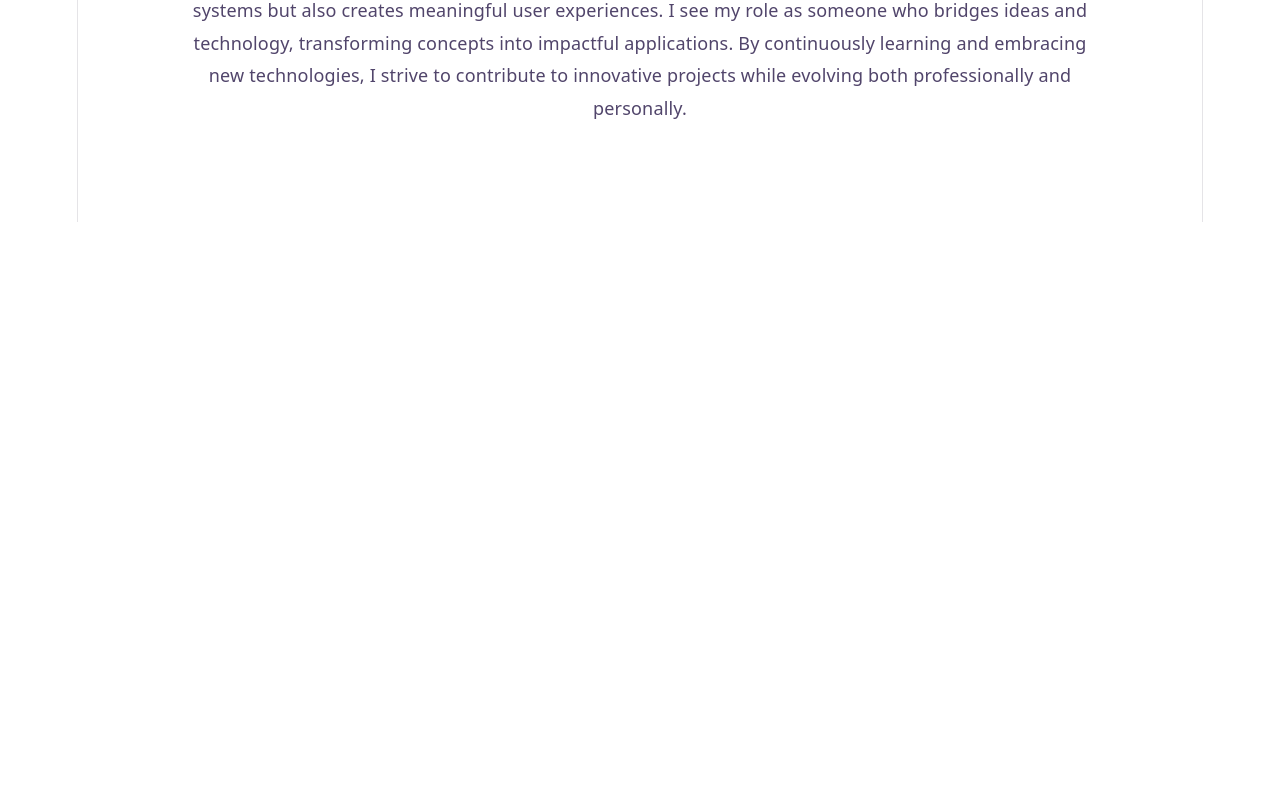
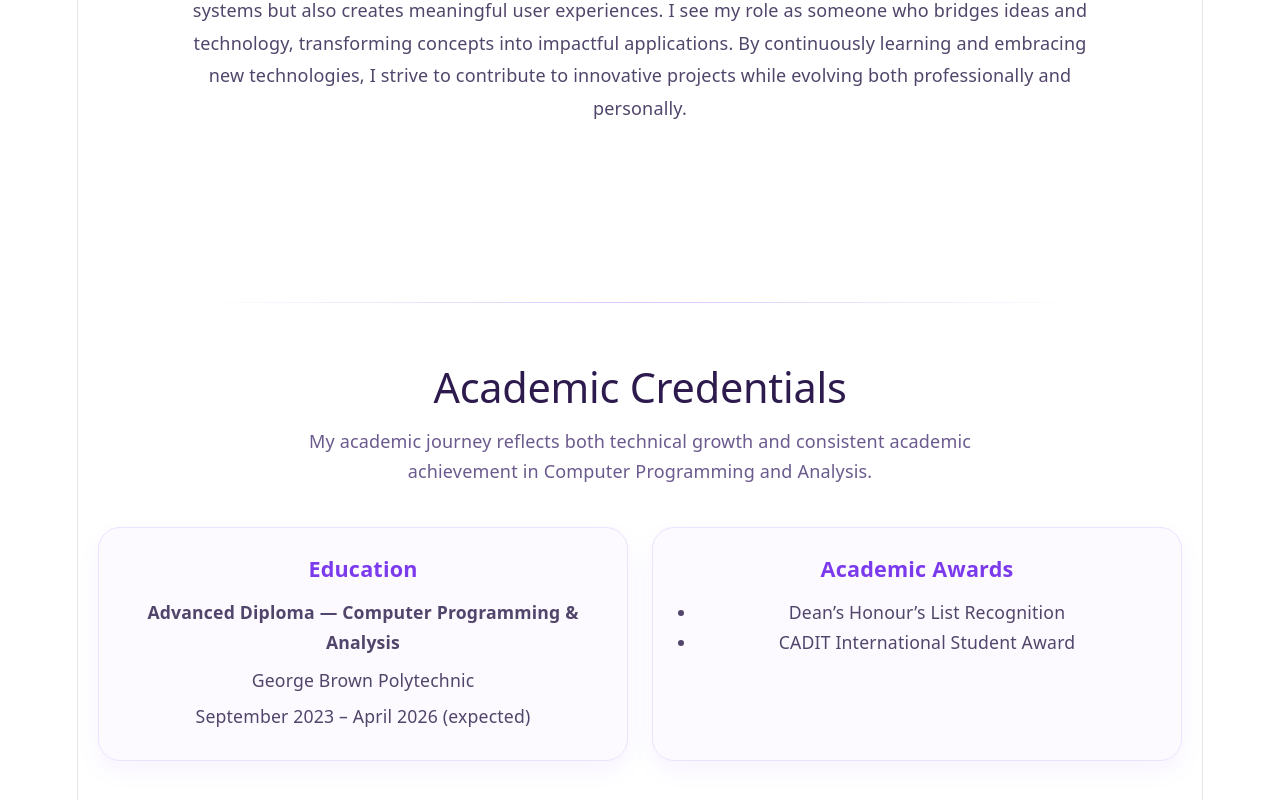
Before and after one commit to kashfimehbuba77/Portfolio, a React app: page / in a window 1280 px wide. Shown: the part 1276-2076 px from the top of the page. Before the commit the page ends 1498 px from the top, so only its background shows below. Built offline with nearby package versions, Linux system fonts and the light colour scheme; the HTML template or start-up script is replaced by a standard one.

Commit message:
Adding Academic Credentials section

```diff
--- a/src/App.jsx
+++ b/src/App.jsx
@@ -1,11 +1,13 @@
 import PersonalData from "./components/PersonalData";
 import CareerGoal from "./components/CareerGoal";
+import AcademicCredentials from "./components/AcademicCredentials";
 
 function App() {
   return (
     <>
       <PersonalData />
       <CareerGoal />
+      <AcademicCredentials />
     </>
   );
 }
--- /dev/null
+++ b/src/components/AcademicCredentials.css
@@ -0,0 +1,105 @@
+.academic-credentials {
+  background: #ffffff;
+  padding: 80px 20px;
+  box-sizing: border-box;
+}
+
+.section-divider {
+  width: 82%;
+  max-width: 1100px;
+  height: 1px;
+  margin: 0 auto 60px;
+  background: linear-gradient(to right, transparent, #d9c7ff, transparent);
+}
+
+.academic-container {
+  max-width: 1100px;
+  margin: 0 auto;
+}
+
+.academic-container h2 {
+  font-size: 2.3rem;
+  color: #2d1b4e;
+  text-align: center;
+  margin: 0 0 14px;
+}
+
+.academic-intro {
+  max-width: 760px;
+  margin: 0 auto 40px;
+  text-align: center;
+  color: #6b5a8e;
+  font-size: 1rem;
+  line-height: 1.7;
+}
+
+.credentials-grid {
+  display: grid;
+  grid-template-columns: repeat(2, minmax(280px, 1fr));
+  gap: 24px;
+}
+
+.credential-card {
+  background: #fcfaff;
+  border: 1px solid #ece3ff;
+  border-radius: 22px;
+  padding: 28px 24px;
+  box-shadow: 0 10px 24px rgba(124, 58, 237, 0.06);
+}
+
+.credential-card h3 {
+  margin: 0 0 16px;
+  font-size: 1.2rem;
+  color: #7c3aed;
+}
+
+.credential-title {
+  font-size: 1.05rem;
+  font-weight: 600;
+  color: #2d1b4e;
+  margin: 0 0 8px;
+}
+
+.credential-subtitle {
+  font-size: 1rem;
+  color: #51456b;
+  margin: 0 0 6px;
+}
+
+.credential-detail,
+.credential-card p,
+.credential-card li {
+  color: #51456b;
+  font-size: 0.98rem;
+  line-height: 1.7;
+}
+
+.credential-card ul {
+  margin: 0;
+  padding-left: 20px;
+}
+
+.status-note {
+  color: #7c3aed;
+  font-weight: 500;
+}
+
+.transcript-note {
+  margin-top: 10px;
+  font-size: 0.92rem;
+  color: #7a6b98;
+}
+
+@media (max-width: 768px) {
+  .academic-credentials {
+    padding: 60px 16px;
+  }
+
+  .credentials-grid {
+    grid-template-columns: 1fr;
+  }
+
+  .academic-container h2 {
+    font-size: 2rem;
+  }
+}
--- /dev/null
+++ b/src/components/AcademicCredentials.jsx
@@ -0,0 +1,62 @@
+import React from "react";
+import "./AcademicCredentials.css";
+
+const AcademicCredentials = () => {
+  return (
+    <section className="academic-credentials">
+      <div className="section-divider"></div>
+
+      <div className="academic-container">
+        <h2>Academic Credentials</h2>
+        <p className="academic-intro">
+          My academic journey reflects both technical growth and consistent
+          academic achievement in Computer Programming and Analysis.
+        </p>
+
+        <div className="credentials-grid">
+          <div className="credential-card">
+            <h3>Education</h3>
+            <p className="credential-title">
+              Advanced Diploma — Computer Programming &amp; Analysis
+            </p>
+            <p className="credential-subtitle">
+              George Brown Polytechnic
+            </p>
+            <p className="credential-detail">
+              September 2023 – April 2026 (expected)
+            </p>
+          </div>
+
+          <div className="credential-card">
+            <h3>Academic Awards</h3>
+            <ul>
+              <li>Dean’s Honour’s List Recognition</li>
+              <li>CADIT International Student Award</li>
+            </ul>
+          </div>
+
+          {/* <div className="credential-card">
+            <h3>Certificates / Degrees</h3>
+            <p>
+              Advanced Diploma in Computer Programming &amp; Analysis
+              <span className="status-note"> (in progress)</span>
+            </p>
+          </div> */}
+
+          {/* <div className="credential-card">
+            <h3>Academic Record / Transcript</h3>
+            <p>
+              Available upon request.
+            </p>
+            <p className="transcript-note">
+              This section is optional and can be updated later if you decide to
+              attach an unofficial transcript PDF.
+            </p>
+          </div> */}
+        </div>
+      </div>
+    </section>
+  );
+};
+
+export default AcademicCredentials;
```
